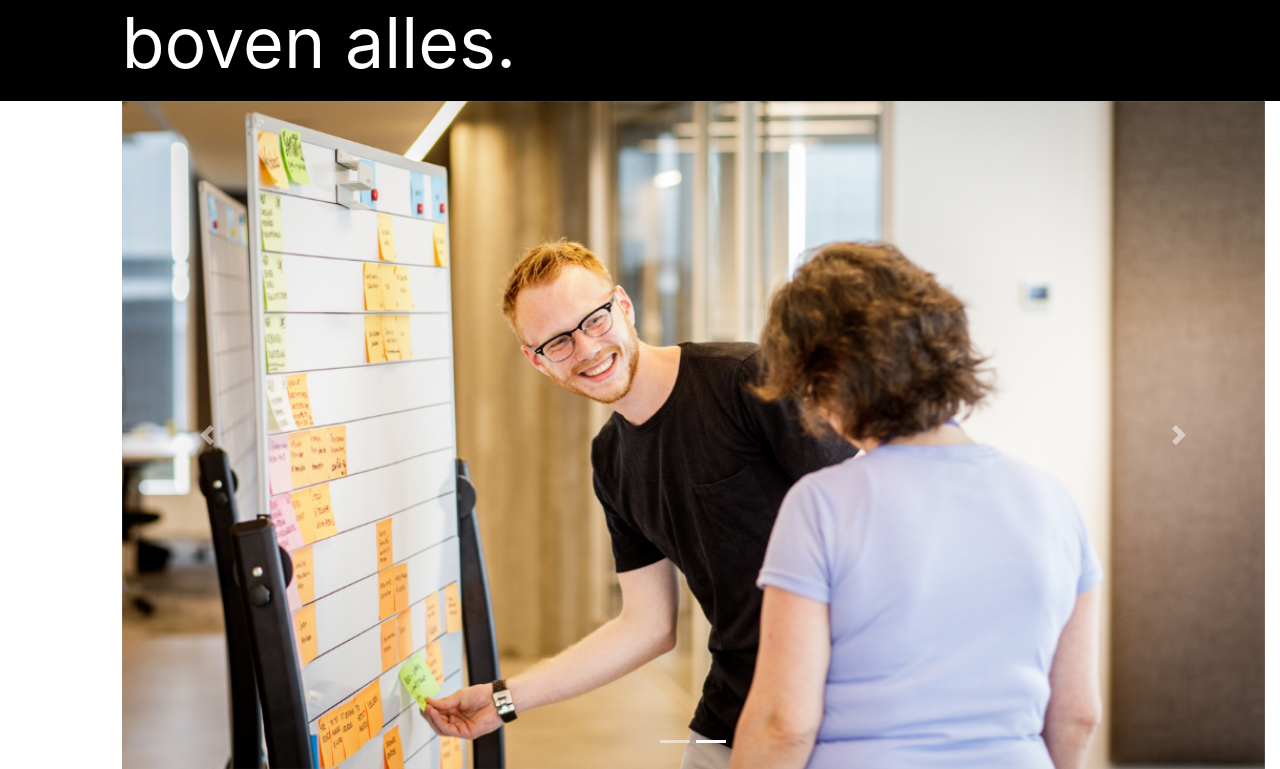
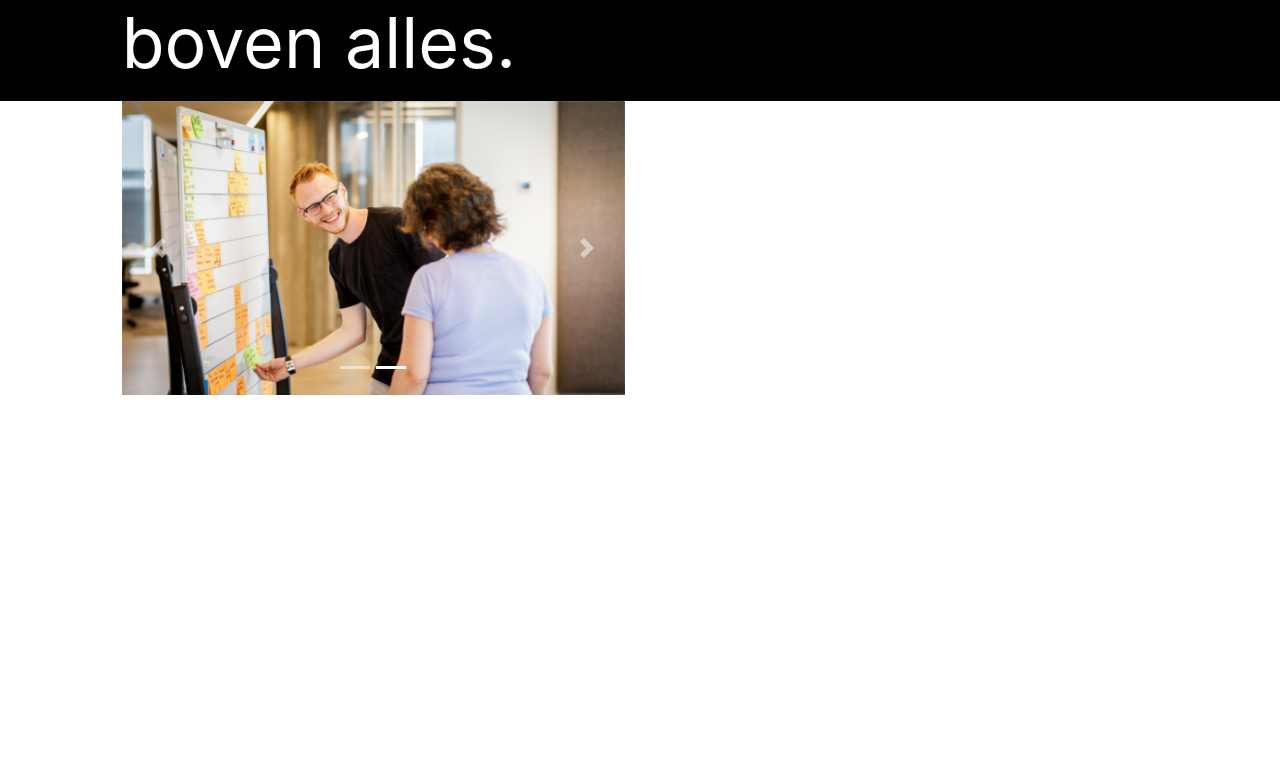
Before and after one commit to simonschaminees/portfolio_site, a Vue app: page /aboutme in a window 1280 px wide. Shown: the part 772-1541 px from the top of the page. After the commit the page ends 1167 px from the top, so only its background shows below. Built offline with nearby package versions, Linux system fonts and the light colour scheme.

Commit message:
tmp commit to change carousel

```diff
--- a/src/components/Carousel.vue
+++ b/src/components/Carousel.vue
@@ -6,7 +6,6 @@
       :interval="4000"
       controls
       indicators
-      background="#ababab"
       style="text-shadow: 1px 1px 2px #333;"
       @sliding-start="onSlideStart"
       @sliding-end="onSlideEnd"
--- a/src/views/AboutMe.vue
+++ b/src/views/AboutMe.vue
@@ -19,9 +19,9 @@
     </b-row>
 
     <b-row>
-      <b-col offset-lg="1">
+            <b-col cols="5" offset-lg="1">
         <carousel />
-      </b-col>
+            </b-col>
     </b-row>
   </b-container>
 </template>
```
